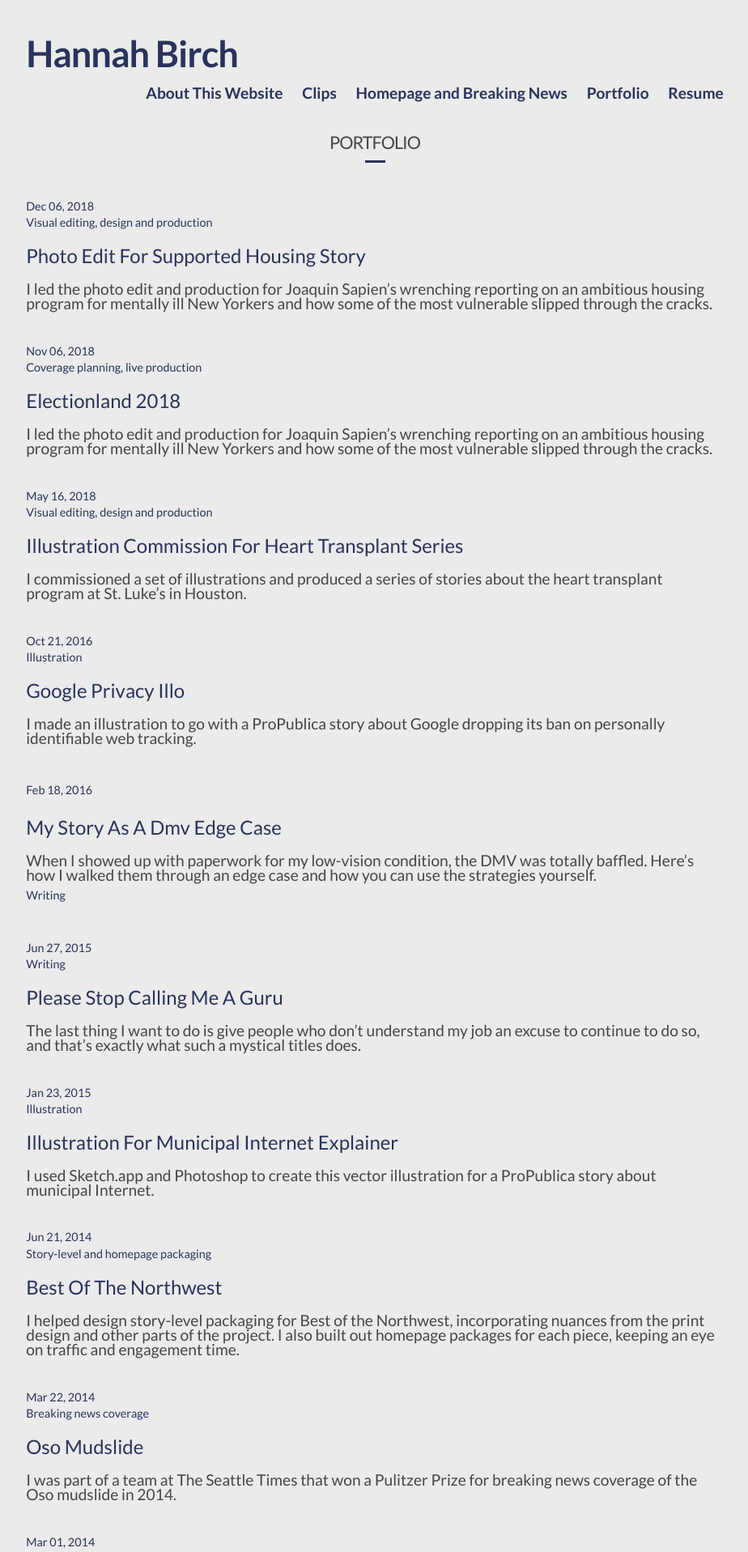
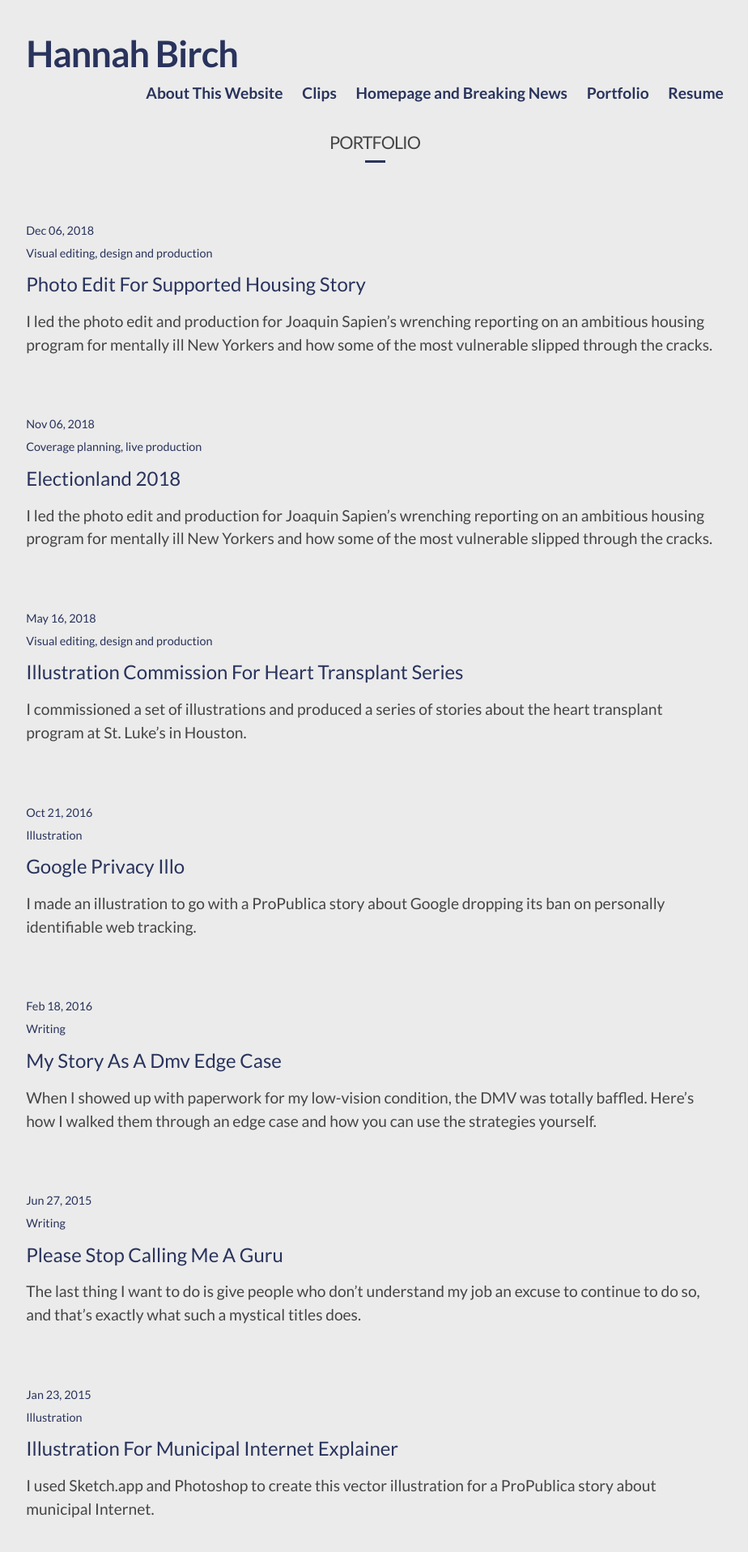
Before and after one commit to hannah-birch/hannah-birch.github.io, a Jekyll site: the page built from pages/portfolio.md, in a window 1280 px wide. Shown: the top 1917 px of the page at 81% size, without its empty margins (177-1101 px from the left). Built offline with Jekyll 4.4.1, drawn with Linux system fonts in a browser that asks for light colours; nearby versions of some CDN libraries.

Commit message:
Updates styles for post meta on portfolio page

```diff
--- a/_sass/_layout.scss
+++ b/_sass/_layout.scss
@@ -183,7 +183,8 @@
     list-style: none;
 
     > li {
-        margin-bottom: $spacing-unit;
+        margin-bottom: $spacing-unit * 2;
+        margin-top: $spacing-unit * 2;
     }
 
     > li > h2 {
@@ -193,14 +194,10 @@
       line-height: 1.25;
     }
 
-    > li > p {
-      margin: 0;
-      line-height: 0.95em;
-    }
-
-    .post-meta {
+    p.post-meta {
       font-size: 0.75em;
       color: $accent-color;
+      line-height: 0.95;
     }
 }
 
--- a/pages/portfolio.md
+++ b/pages/portfolio.md
@@ -10,18 +10,18 @@
   {% for post in site.posts %}
   {% if post.layout == 'link' %}
     <li>
-    <span class="post-meta">{{ post.date | date: "%b %d, %Y" }}</span>
+    <p class="post-meta">{{ post.date | date: "%b %d, %Y" }}</p>
+    <p class="post-meta">{{ post.content-type }}</p>
     <h2>
       <a class="post-link" href="{{ post.source-url }}">{{ post.title }}</a>
     </h2>
     <p>{{ post.summary }}</p>
-    <span class="post-meta">{{ post.content-type }}</span>
     </li>
 
   {% else %}
     <li>
-      <p><span class="post-meta">{{ post.date | date: "%b %d, %Y" }}</span></p>
-      <p><span class="post-meta">{{ post.content-type }}</span></p>
+      <p class="post-meta">{{ post.date | date: "%b %d, %Y" }}</p>
+      <p class="post-meta">{{ post.content-type }}</p>
       <h2>
         <a class="post-link" href="{{ post.url | prepend: site.baseurl }}">{{ post.title }}</a>
       </h2>
```
Also changed, not shown: 3 other files.
